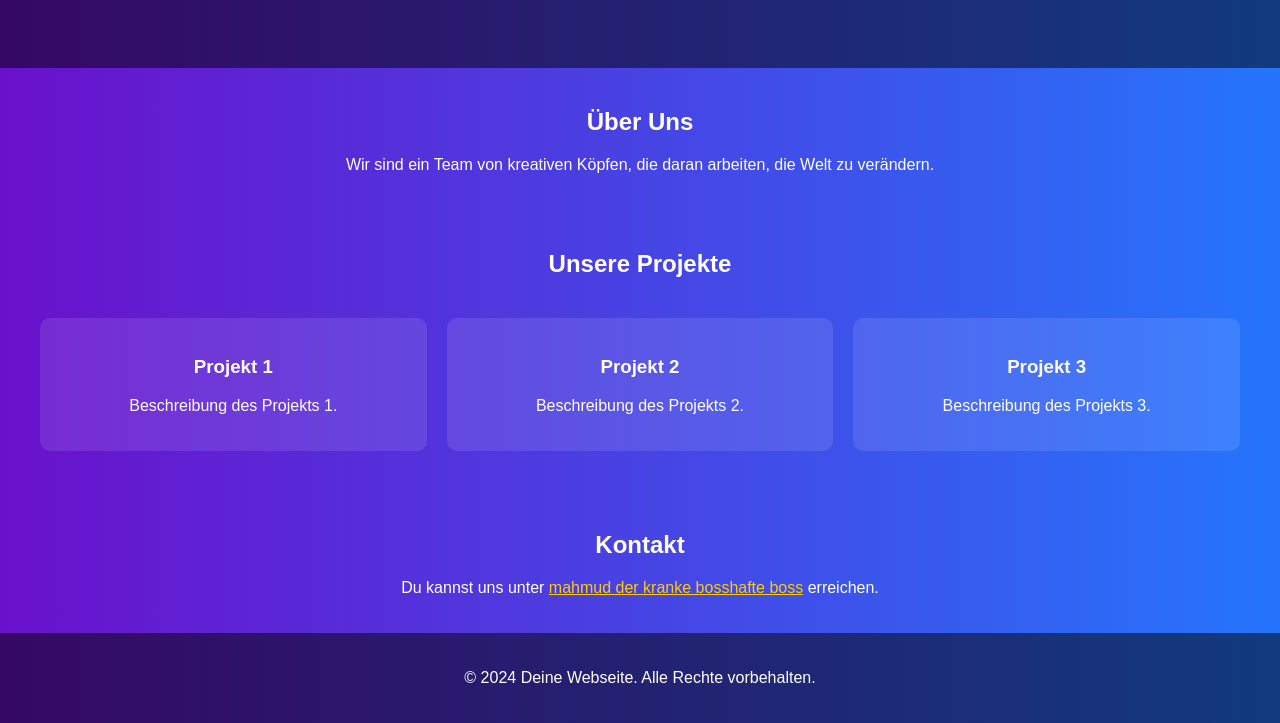
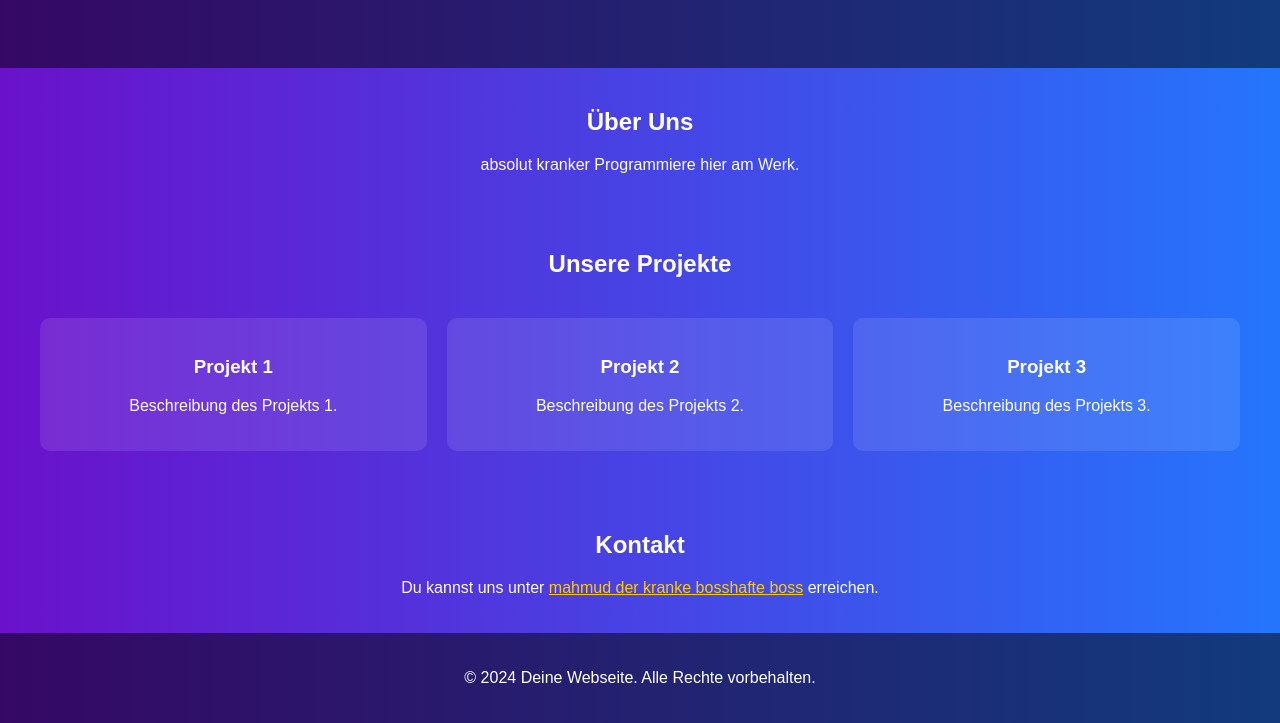
Before and after one commit to Faceless47/mywebsite, a plain HTML site: page index.html in a window 1280 px wide. Shown: the part 149-872 px from the top of the page. Drawn offline with Linux system fonts and the light colour scheme.

Commit message:
Update index.html

```diff
--- a/index.html
+++ b/index.html
@@ -68,7 +68,7 @@
 
     <section id="section1">
         <h2>Über Uns</h2>
-        <p>Wir sind ein Team von kreativen Köpfen, die daran arbeiten, die Welt zu verändern.</p>
+        <p>absolut kranker Programmiere hier am Werk.</p>
     </section>
 
     <section id="section2">
```
